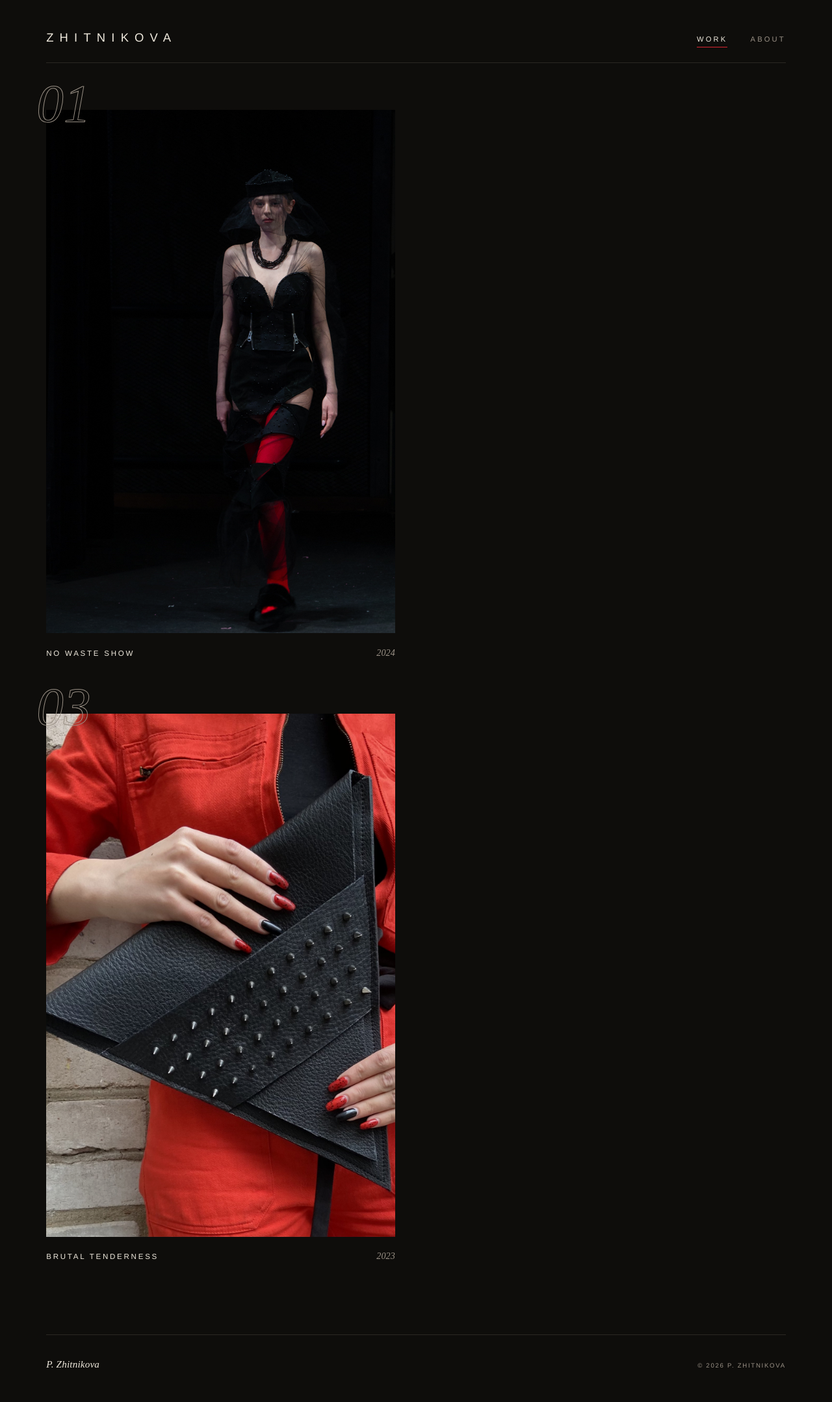
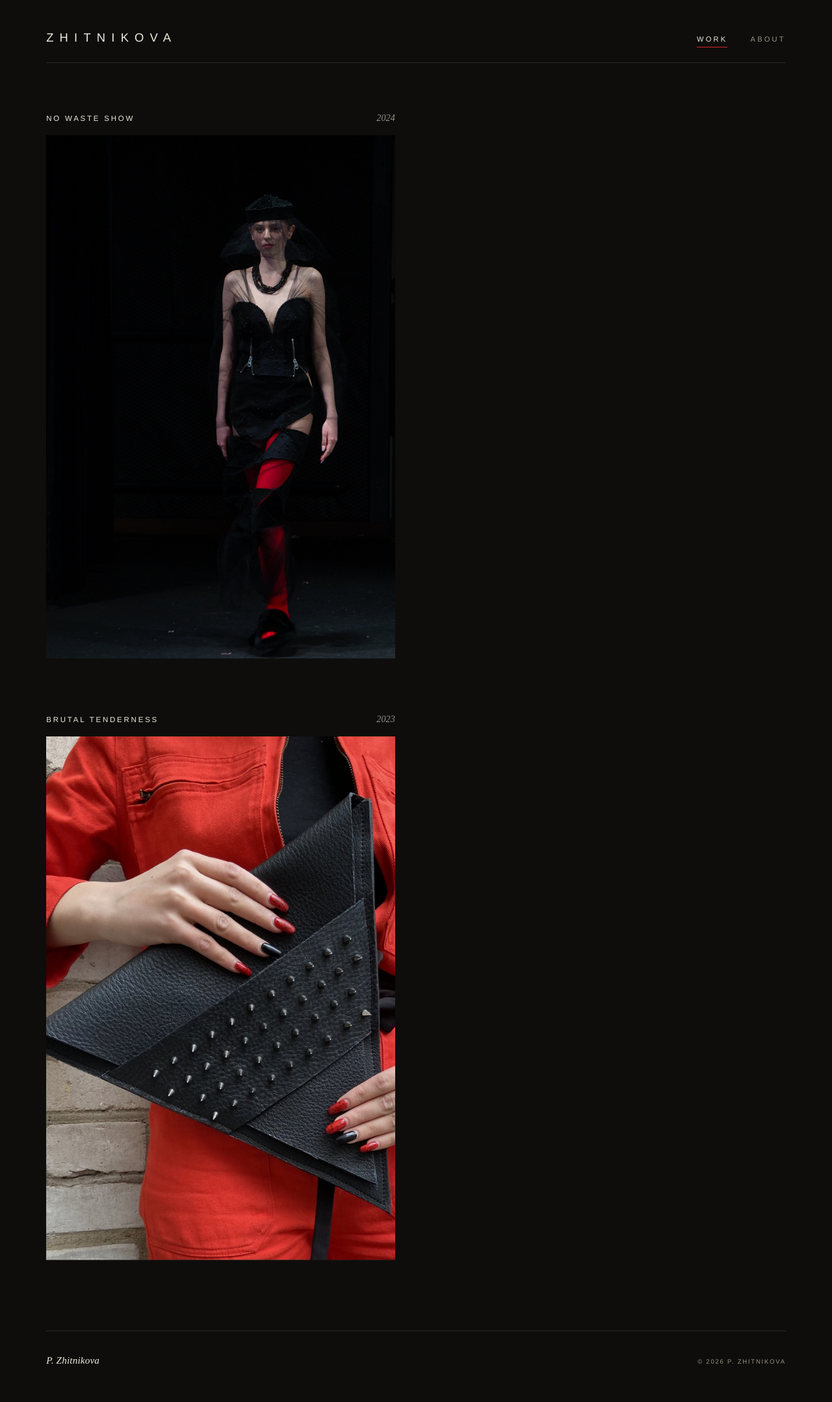
Before and after one commit to pzhitnikova/pzhitnikova.github.io, a Jekyll site: the page built from index.md, in a window 1280 px wide. Shown: the whole page at 65% size. Built offline with Jekyll 4.4.1, drawn with Linux system fonts in a browser that asks for light colours.

Commit message:
Home cards: title above the photo, drop index numeral
Co-Authored-By: Claude Fable 5 <noreply@anthropic.com>

```diff
--- a/_layouts/home.html
+++ b/_layouts/home.html
@@ -24,17 +24,16 @@ layout: default
       {%- endfor -%}
     {%- endif -%}
     <a class="card fade-up" href="{{ p.url | relative_url }}" style="--d:{{ forloop.index0 | times: 90 }}ms">
-      <span class="num" aria-hidden="true">{{ forloop.index | prepend: '00' | slice: -2, 2 }}</span>
+      <span class="card-line">
+        <span class="card-title"><span>{{ p.title }}</span></span>
+        <span class="card-year">{{ p.year }}</span>
+      </span>
       <figure>
         {%- if cover_path -%}
         <img src="{{ cover_path | relative_url }}" alt="{{ p.title }}, cover"
              {% if forloop.index <= 2 %}fetchpriority="high"{% else %}loading="lazy"{% endif %}>
         {%- endif -%}
       </figure>
-      <span class="card-line">
-        <span class="card-title"><span>{{ p.title }}</span></span>
-        <span class="card-year">{{ p.year }}</span>
-      </span>
     </a>
   {%- endfor -%}
 </section>
--- a/assets/css/main.css
+++ b/assets/css/main.css
@@ -164,31 +164,12 @@ a:focus-visible, button:focus-visible {
   filter: brightness(1.07);
 }
 
-/* Anchor visivo: numerale serif outline che sconfina sulla cover */
-.num {
-  position: absolute;
-  top: -.62em;
-  left: -.18em;
-  z-index: 2;
-  font-family: var(--serif);
-  font-style: italic;
-  font-weight: 300;
-  font-size: clamp(3.2rem, 7vw, 5.2rem);
-  line-height: 1;
-  color: transparent;
-  -webkit-text-stroke: 1px var(--ink-dim);
-  pointer-events: none;
-}
-@supports not (-webkit-text-stroke: 1px black) {
-  .num { color: var(--ink-dim); }
-}
-
 .card-line {
   display: flex;
   justify-content: space-between;
   align-items: baseline;
   gap: 1rem;
-  margin-top: 1.1rem;
+  margin-bottom: .9rem;
 }
 
 .card-title {
@@ -392,7 +373,6 @@ a:focus-visible, button:focus-visible {
   .grid { grid-template-columns: 1fr; row-gap: 4.5rem; }
   .card:nth-child(even) { transform: none; }
   .card:nth-child(even).fade-up { animation-name: fadeUpCard; }
-  .num { font-size: 3.4rem; }
   .site-head { flex-direction: column; gap: 1.1rem; align-items: flex-start; }
   .project-details > div { grid-template-columns: 1fr; gap: .2rem; }
   .foot-copy { margin-left: 0; }
```
